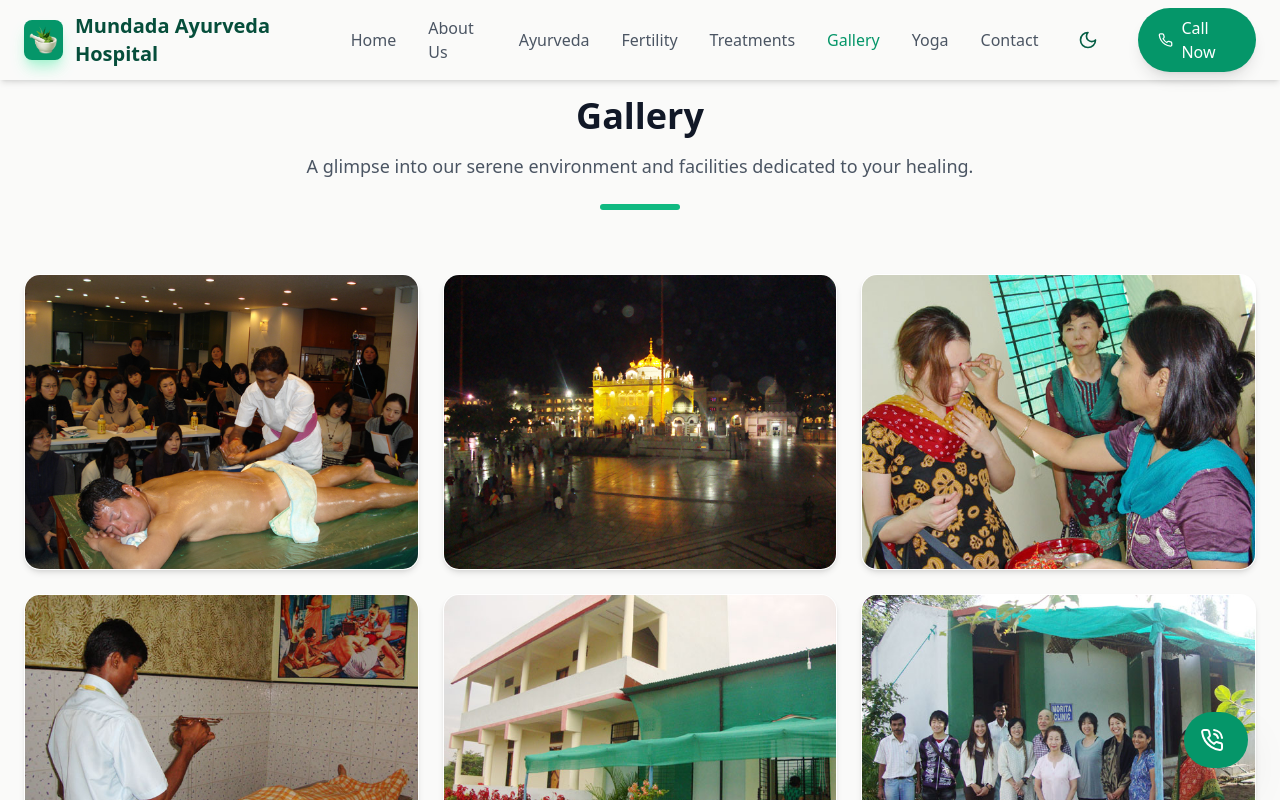
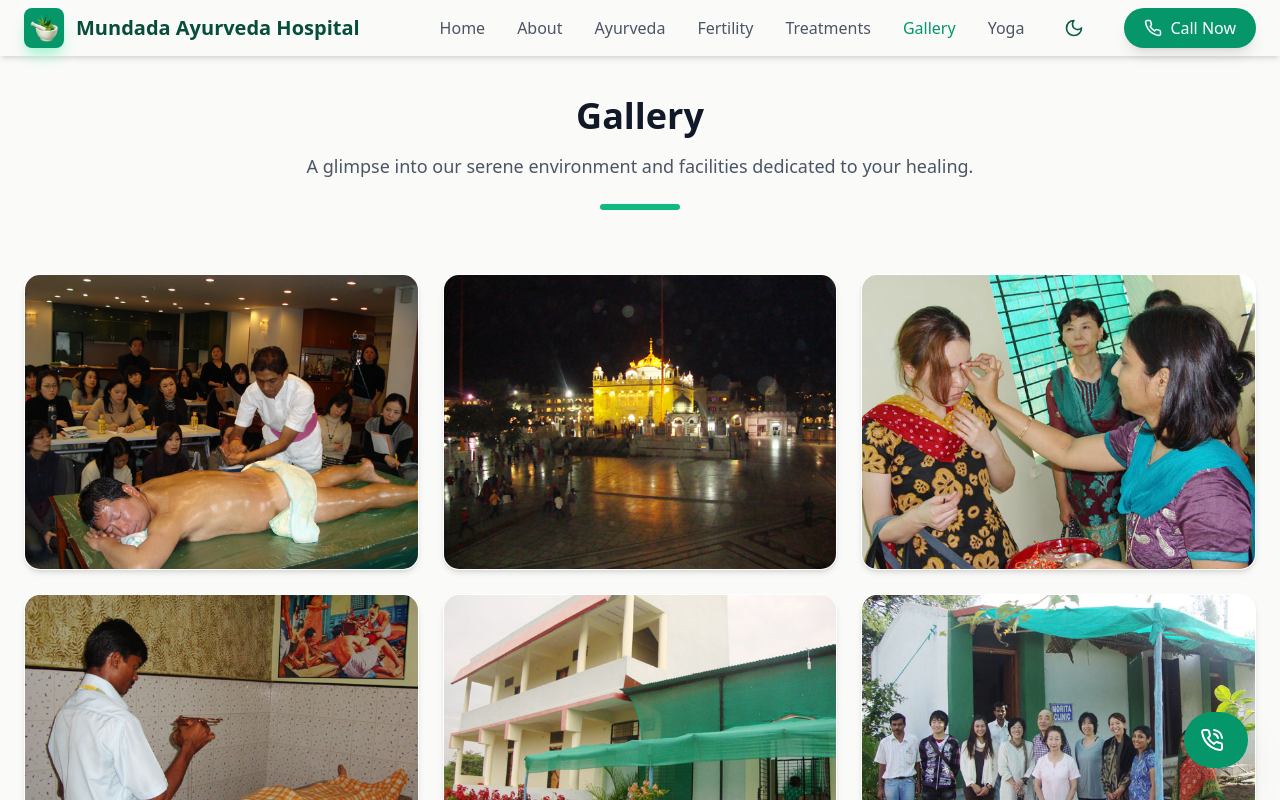
Before and after one commit to aryan338/askayurveda, a React (Vite) app: page /#/gallery in a window 1280 px wide. Shown: the top 800 px of the page. Built offline with nearby package versions, Linux system fonts and the light colour scheme.

Commit message:
menu bar

```diff
--- a/src/components/Navbar.jsx
+++ b/src/components/Navbar.jsx
@@ -9,13 +9,12 @@ const Navbar = ({ isScrolled, theme, toggleTheme }) => {
 
     const navLinks = [
         { id: 'home', label: 'Home', path: '/' },
-        { id: 'about', label: 'About Us', path: '/about' },
+        { id: 'about', label: 'About', path: '/about' },
         { id: 'ayurveda', label: 'Ayurveda', path: '/ayurveda' },
         { id: 'fertility', label: 'Fertility', path: '/treatments/maternity-fertility' },
         { id: 'treatments', label: 'Treatments', path: '/treatments' },
         { id: 'gallery', label: 'Gallery', path: '/gallery' },
         { id: 'yoga', label: 'Yoga', path: '/yoga' },
-        { id: 'contact', label: 'Contact', path: '/contact' },
     ];
 
     // Logic: Navbar is transparent ONLY if we are at the top of the Home page.
```
